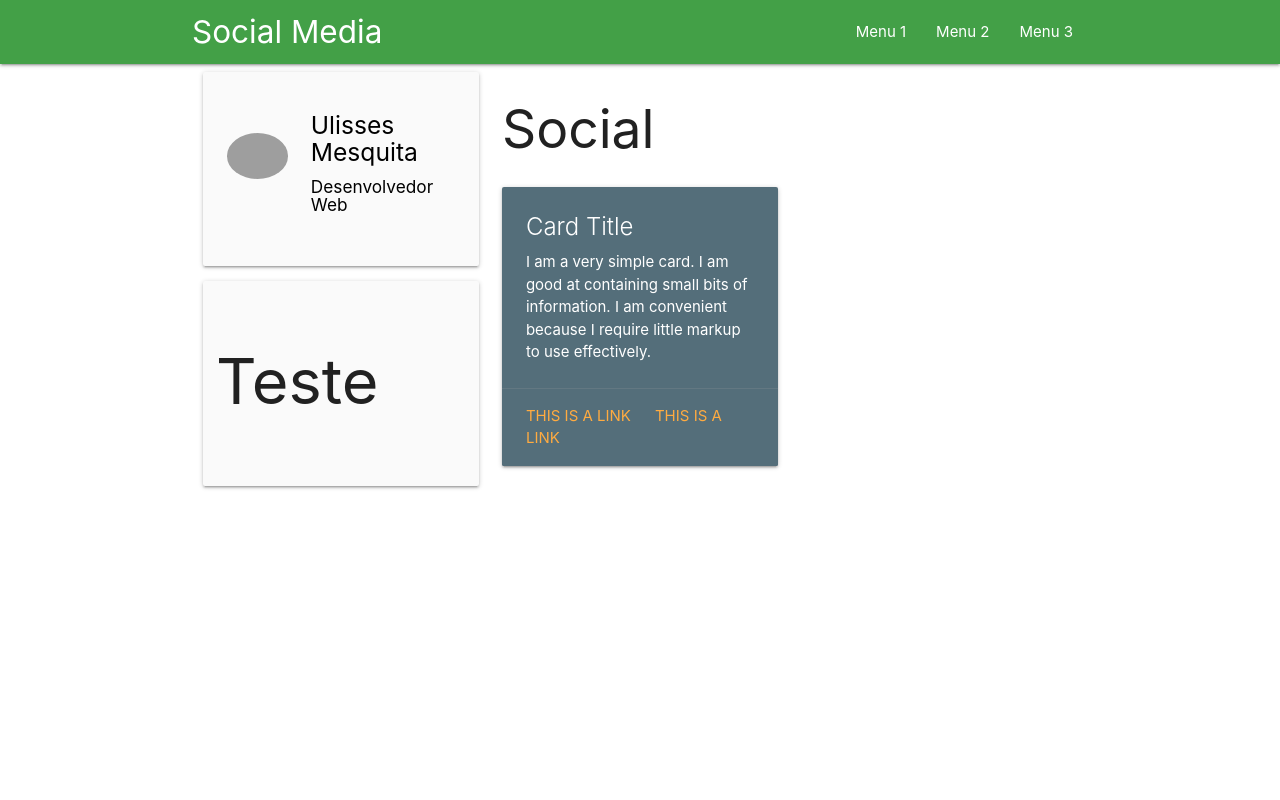
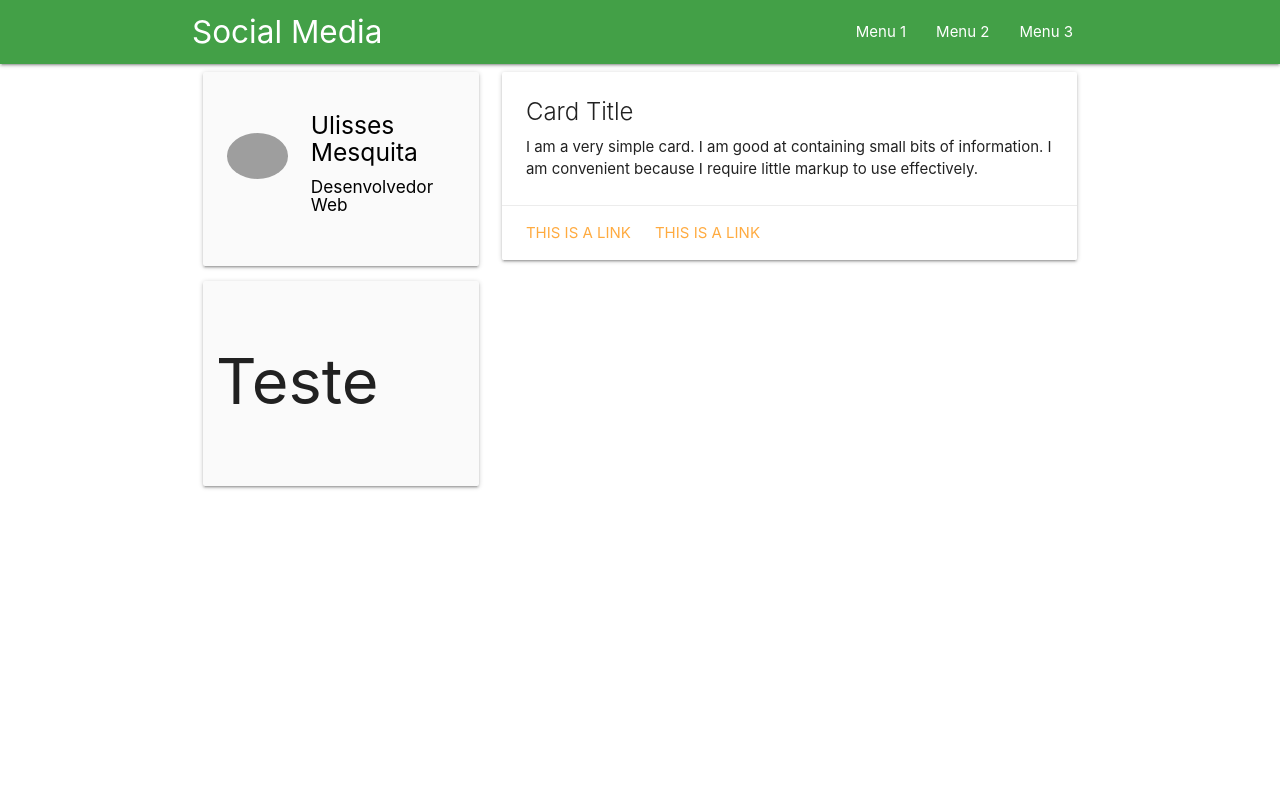
Before and after one commit to UlissesMesquita/Estudando-Vue, a Vue app in the folder social/: page / in a window 1280 px wide. Shown: the top 800 px of the page. Built offline with nearby package versions, Linux system fonts and the light colour scheme; grey boxes are pictures that could not be loaded.

Commit message:
Finalizar CardConteudoVue

```diff
--- a/social/src/App.vue
+++ b/social/src/App.vue
@@ -31,11 +31,11 @@
               </div>
           </card-menu-vue>
 
-
         </grid-vue>
 
         <grid-vue tamanho="8">
           <router-view/>
+          <card-conteudo-vue></card-conteudo-vue>
         </grid-vue>
       </div>
 
@@ -58,6 +58,7 @@
     import FooterVue from '@/components/layouts/FooterVue'
     import GridVue from '@/components/layouts/GridVue'
     import CardMenuVue from '@/components/layouts/CardMenuVue'
+    import CardConteudoVue from '@/components/social/CardConteudoVue'
 
 
 //Importação de componentes
@@ -67,7 +68,8 @@ export default {
     NavBar,
     FooterVue,
     GridVue,
-    CardMenuVue
+    CardMenuVue,
+    CardConteudoVue
   }
 }
 </script>
--- /dev/null
+++ b/social/src/components/social/CardConteudoVue.vue
@@ -0,0 +1,43 @@
+<template>
+
+
+
+      <div class="card">
+        <div class="card-content">
+          <span class="card-title">Card Title</span>
+          <p>I am a very simple card. I am good at containing small bits of information.
+          I am convenient because I require little markup to use effectively.</p>
+        </div>
+        <div class="card-action">
+          <a href="#">This is a link</a>
+          <a href="#">This is a link</a>
+        </div>
+      </div>
+
+
+
+
+
+
+</template>
+
+<script>
+//Importação de NavBars
+  //Components - Layouts
+    import CardConteudoVue from '@/components/social/CardConteudoVue'
+
+
+//Importação de componentes
+export default {
+  name: 'Home',
+  components: {
+    CardConteudoVue
+  }
+}
+</script>
+
+<style scoped>
+
+
+
+</style>
--- a/social/src/pages/home/home.vue
+++ b/social/src/pages/home/home.vue
@@ -1,23 +1,7 @@
 <template>
 
-<div class="">
-  <h2>Social</h2>
+<div>
 
-    <div class="row">
-      <div class="col s12 m6">
-        <div class="card blue-grey darken-1">
-          <div class="card-content white-text">
-            <span class="card-title">Card Title</span>
-            <p>I am a very simple card. I am good at containing small bits of information.
-            I am convenient because I require little markup to use effectively.</p>
-          </div>
-          <div class="card-action">
-            <a href="#">This is a link</a>
-            <a href="#">This is a link</a>
-          </div>
-        </div>
-      </div>
-    </div>
 </div>
 
 </template>
```
